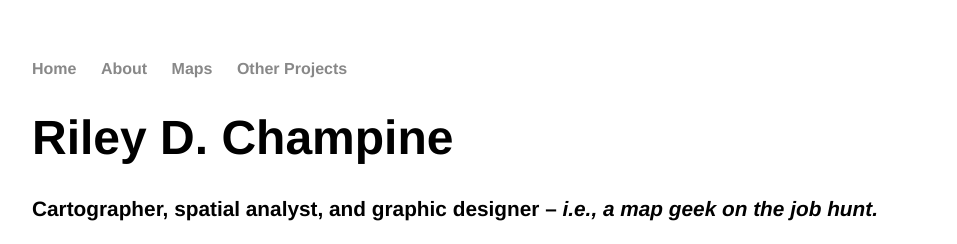
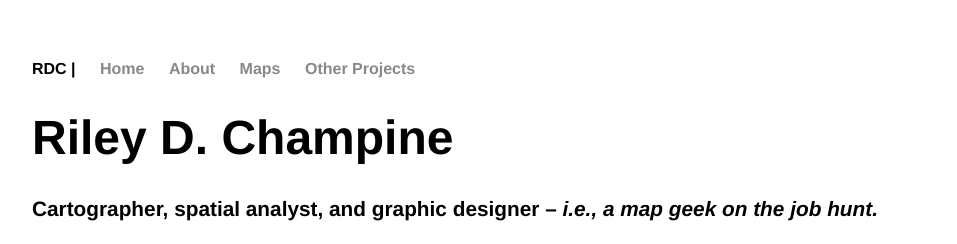
Before and after one commit to rileydchampine/rileydchampine.github.io, a Jekyll site: the page built from index.html, in a window 1280 px wide. Shown: the top 244 px of the page, without its empty margins (160-1117 px from the left). Built offline with Jekyll 4.4.1, drawn with Linux system fonts in a browser that asks for light colours.

Commit message:
Update default.html

```diff
--- a/_layouts/default.html
+++ b/_layouts/default.html
@@ -8,6 +8,7 @@
 		<body>
 			<nav>
 	    		<ul>
+	    			<li>RDC | </li>
 	        		<li><a href="/">Home</a></li>
 		        	<li><a href="/about">About</a></li>
 	        		<li><a href="/maps.html">Maps</a></li>
```
